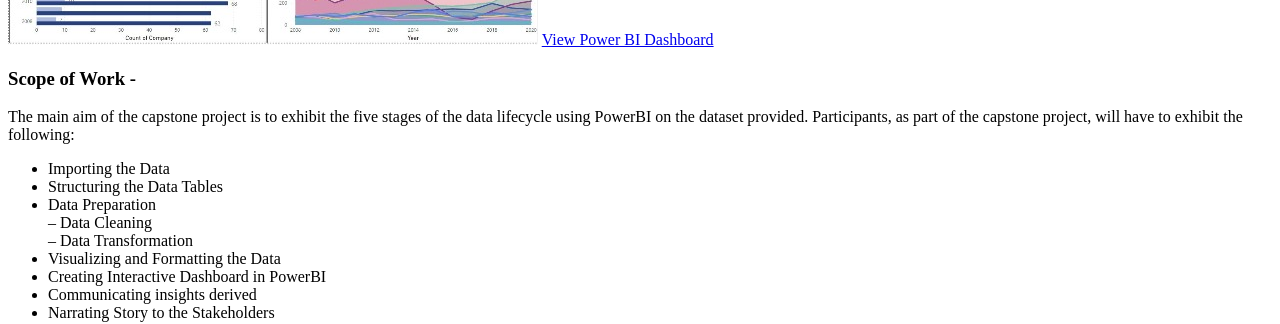
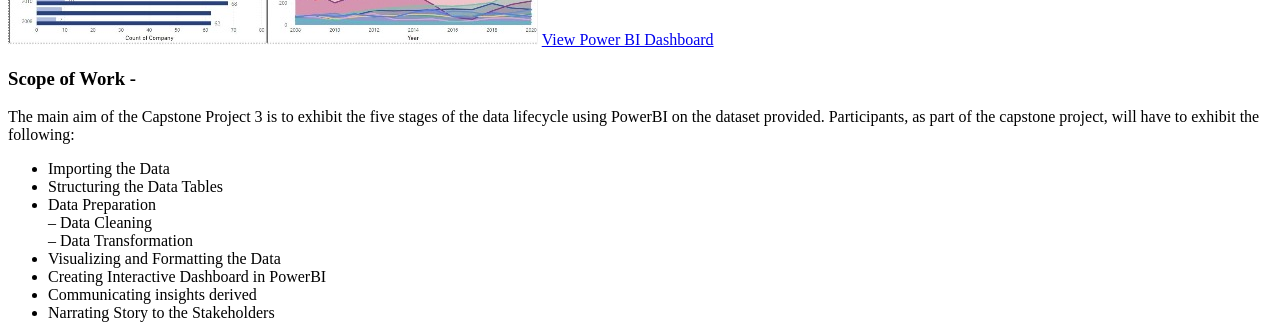
Before and after one commit to ZalehaAli/Data-Analytics-Portfolio, a Jekyll site: the page built from index.md, in a window 1280 px wide and 1400 px high, scrolled down 2335 px. Shown: the part 152-476 px from the top of the window. Built offline with Jekyll 4.4.1, drawn with Linux system fonts in a browser that asks for light colours; our own code applies the rules of GitHub Pages for plain Markdown files; some of the changed text lies outside the part shown.

Commit message:
Update index.md

```diff
--- a/index.md
+++ b/index.md
@@ -83,7 +83,7 @@ Creating Interactive Dashboard and Data Storytelling with Power BI
 <a href="pdf/Capstone_3_Forbes_Fortune.pdf" target="_blank">View Power BI Dashboard</a>
 
 ### Scope of Work -
-The main aim of the capstone project is to exhibit the five stages of the data lifecycle using PowerBI on the dataset provided. Participants, as part of the capstone project, will have to exhibit the following:
+The main aim of the Capstone Project 3 is to exhibit the five stages of the data lifecycle using PowerBI on the dataset provided. Participants, as part of the capstone project, will have to exhibit the following:
 <br>
 * Importing the Data
 <br>
```
Also changed, not shown: other parts of index.md (+3 -3 lines).
